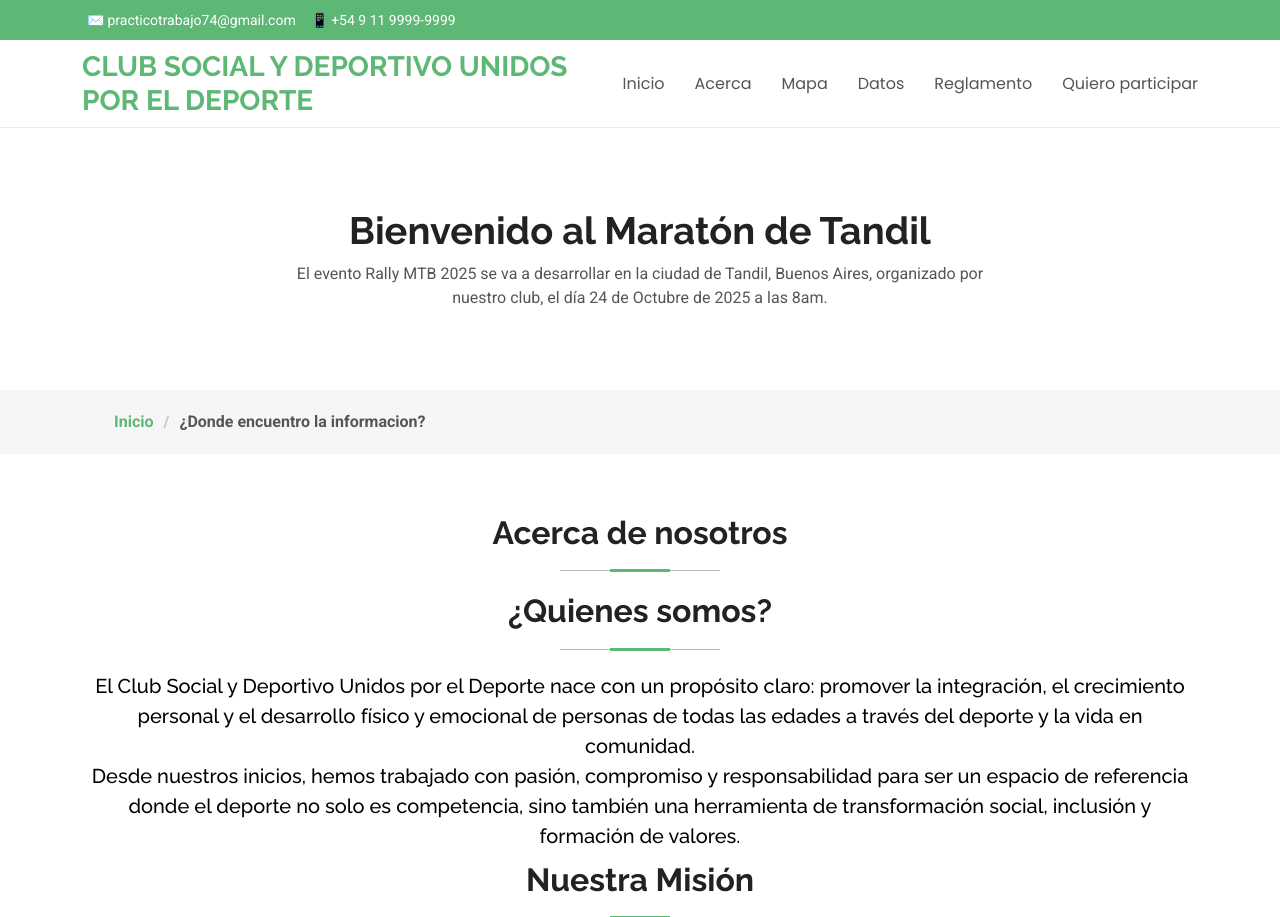
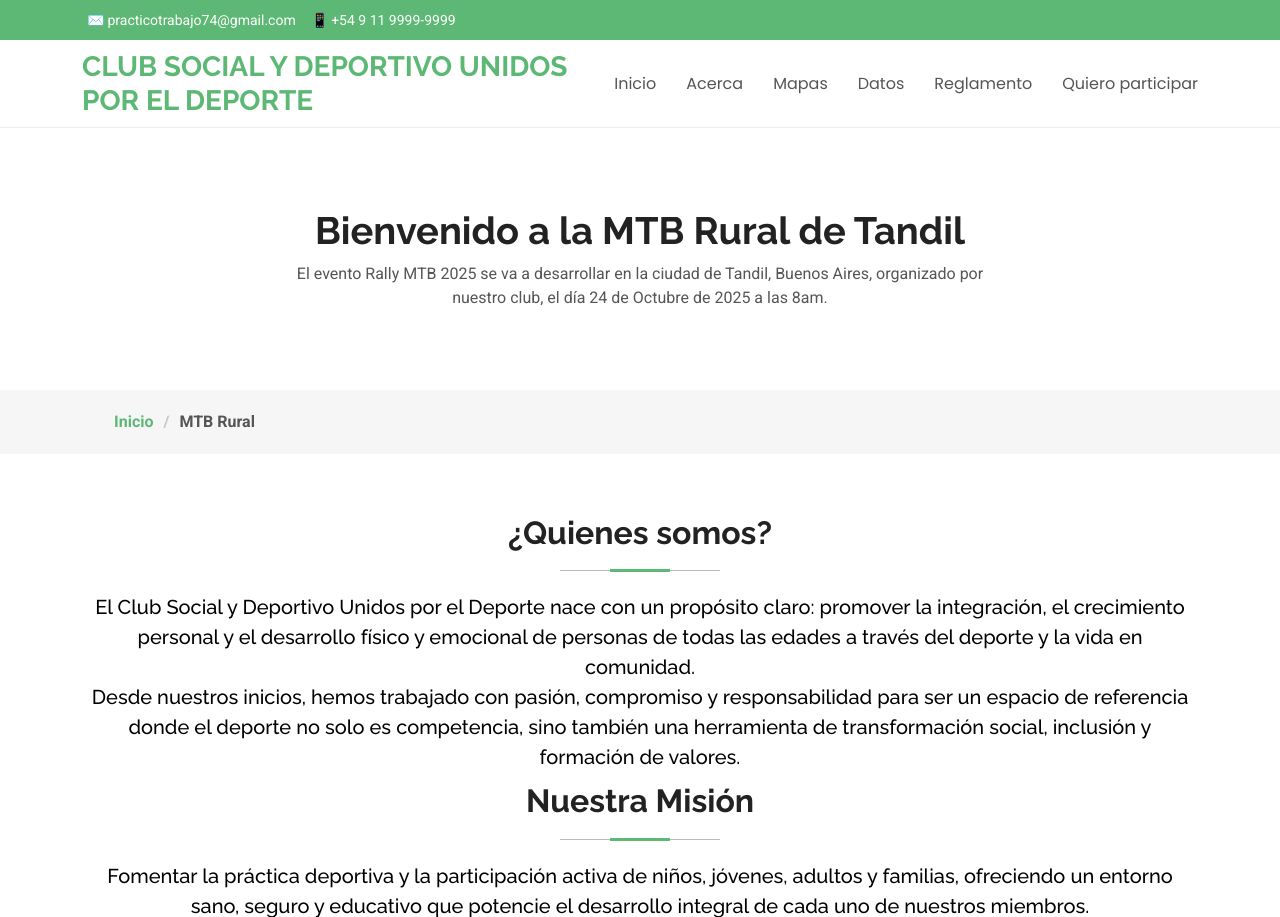
Before and after one commit to nicoaraujoo07/trabajofront, a Flask app: page / in a window 1280 px wide. Shown: the top 917 px of the page. Run offline with Flask 3, Linux system fonts and the light colour scheme; some libraries are stand-ins or nearby versions.

Commit message:
fix: arreglo problema con el error_flag (no se renderizaba el template con el script de la alerta luego de enviar el mail.)/fix: rediseño de la sección acerca

```diff
--- a/app.py
+++ b/app.py
@@ -19,10 +19,11 @@ diccionario = {1: { "nombre": "Rally MTB 2025",
                     "fecha": "24 de Octubre de 2025",
                     "horario": "8am",
                     "lugar": "Tandil, Buenos Aires",
-                    "tipo_carrera": "MTB rural",
+                    "tipo_carrera": "MTB Rural",
                     "modalidad_costo": {1: {"nombre": "Corta:" ,"valor": "10.000"},
-                                        2: {"nombre": "Larga:" ,"valor": "25.000"}},
-                    "Auspiciantes": ["ausp1","auspN"]}
+                                        2: {"nombre": "Larga:" ,"valor": "25.000"}
+                                        }
+                    }
                 }
 
 lista = ["COMPROMISO SOCIAL: Organizamos actividades comunitarias, campañas solidarias y eventos abiertos para toda la comunidad.",
@@ -38,7 +39,10 @@ lista = ["COMPROMISO SOCIAL: Organizamos actividades comunitarias, campañas sol
 lista2 = ["Futbol ⚽","Voley 🏐","Natación 🤽🏻‍♂️","Golf ⛳","Gimnasia artística 🤸🏻‍♀️","Atletismo 🏃🏻‍➡️","Basquet 🏀","Otros... ⭐"]
 @app.route('/')
 def index():
-    return render_template('index.html', datos=diccionario, lista=lista, deportes=lista2)
+    ef_str = request.args.get("error_flag")
+    if ef_str == "False":
+        ef_str = False
+    return render_template('index.html', datos=diccionario, lista=lista, deportes=lista2,error_flag=ef_str)
 
 @app.route("/registro", methods=["GET", "POST"])
 def registration():
--- a/templates/index.html
+++ b/templates/index.html
@@ -43,7 +43,7 @@
     <div class="topbar d-flex align-items-center accent-background">
       <div class="container d-flex justify-content-center justify-content-md-between">
         <div class="contact-info d-flex align-items-center">
-          <i><a href="mailto:alberto@gmail.com" id="mail">✉️ practicotrabajo74@gmail.com</a></i>
+          <i><a href="mailto:practicotrabajo74@gmail.com" id="mail">✉️ practicotrabajo74@gmail.com</a></i>
           <i><span id = "tel">📱 +54 9 11 9999-9999</span></i>
         </div>
       </div>
@@ -62,7 +62,7 @@
           <ul>
             <li><a href="#">Inicio</a></li>
             <li><a href="#acerca">Acerca</a></li>
-            <li><a href="#mapa">Mapa</a></li>
+            <li><a href="#mapa">Mapas</a></li>
             <li><a href="#datos">Datos</a></li>
             <li><a href="#reglamento">Reglamento</a></li>
             <li><a href="#registro">Quiero participar</a></li>
@@ -84,7 +84,7 @@
         <div class="container">
           <div class="row d-flex justify-content-center text-center">
             <div class="col-lg-8">
-              <h1>Bienvenido al Maratón de Tandil</h1>
+              <h1>Bienvenido a la {{datos[1]["tipo_carrera"]}} de Tandil</h1>
               <p class="mb-0">El evento {{ datos[1]["nombre"] }} se va a desarrollar en la ciudad de {{datos[1]["lugar"]}}, organizado por nuestro club, el día {{datos[1]["fecha"]}} a las {{ datos[1]["horario"]}}. </p>
             </div>
           </div>
@@ -94,7 +94,7 @@
         <div class="container">
           <ol>
             <li><a href="#">Inicio</a></li>
-            <li class="current">¿Donde encuentro la informacion?</li>
+            <li class="current">{{datos[1]["tipo_carrera"]}}</li>
           </ol>
         </div>
       </nav>
@@ -105,8 +105,7 @@
 
       <!-- Section Title -->
       <div class="container section-title" data-aos="fade-up">
-        <h2 id="acerca">Acerca de nosotros</h2>
-        <h2>¿Quienes somos?</h2>
+        <h2 id="acerca">¿Quienes somos?</h2>
         <p class="acerca">El Club Social y Deportivo Unidos por el Deporte nace con un propósito claro: promover la integración, el crecimiento personal y el desarrollo físico y emocional de personas de todas las edades a través del deporte y la vida en comunidad. <br>
           Desde nuestros inicios, hemos trabajado con pasión, compromiso y responsabilidad para ser un espacio de referencia donde el deporte no solo es competencia, sino también una herramienta de transformación social, inclusión y formación de valores. </p>
           <h2>Nuestra Misión</h2>
@@ -133,7 +132,7 @@
     <!-- Section Title -->
 
       <div class="container section-title" data-aos="fade-up">
-        <h2 id="mapa">Mapa</h2>
+        <h2 id="mapa">Mapas</h2>
         <br>
         <h2 class="titulo_carrera">Carrera Corta</h2>
           <div
@@ -187,7 +186,7 @@
         <h2 id="registro">Registro</h2>
         <h3>Si queres participar de la maratón, registrate acá:</h3><br>
           <a href='/registro'><button id = "botones">Click</button></a>
-          <h3>Una vez registrad@, debe llevar impreso el siguiente documento firmado: </h3>
+          <h3>Una vez registrad@, debe llevar impreso el siguiente deslinde firmado: </h3>
         <a href="{{ url_for('static', filename='files/deslinde.pdf', _external=True) }}" target="_blank"><button id = "botones">Descargar</button></a>
       </div><!-- End Section Title -->
       <div class="container" data-aos="fade-up">
@@ -276,12 +275,12 @@
   <script src="{{ url_for('static', filename='js/main.js', _external=True) }}"></script>
 
   {% if error_flag is false %}
-  <script>
-    function mostrar_notif_buena() {
-  alert("¡Te has registrado exitosamente! Revisa tu correo electrónico para más detalles.");
-  }
+    <script>
+      function mostrar_notif_buena() {
+        alert("¡Te has registrado exitosamente! Revisa tu correo electrónico para más detalles.");
+      }
     window.onload = mostrar_notif_buena;
-  </script>
+    </script>
   {% endif %}
 </body>
 </html>
```
